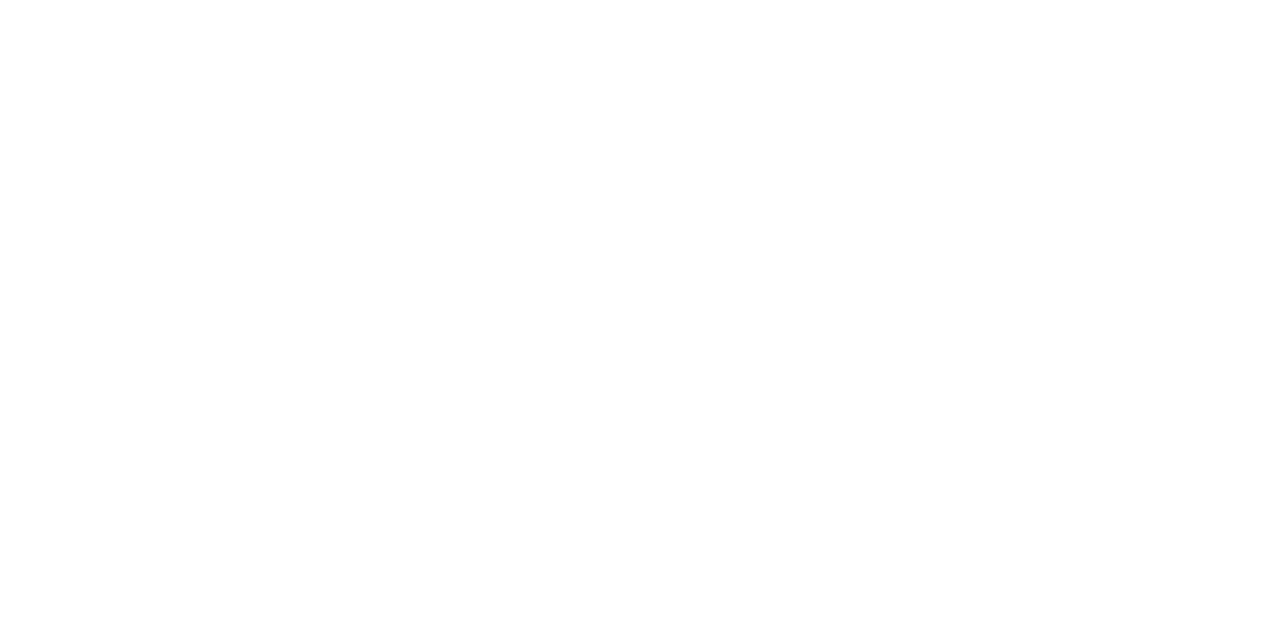
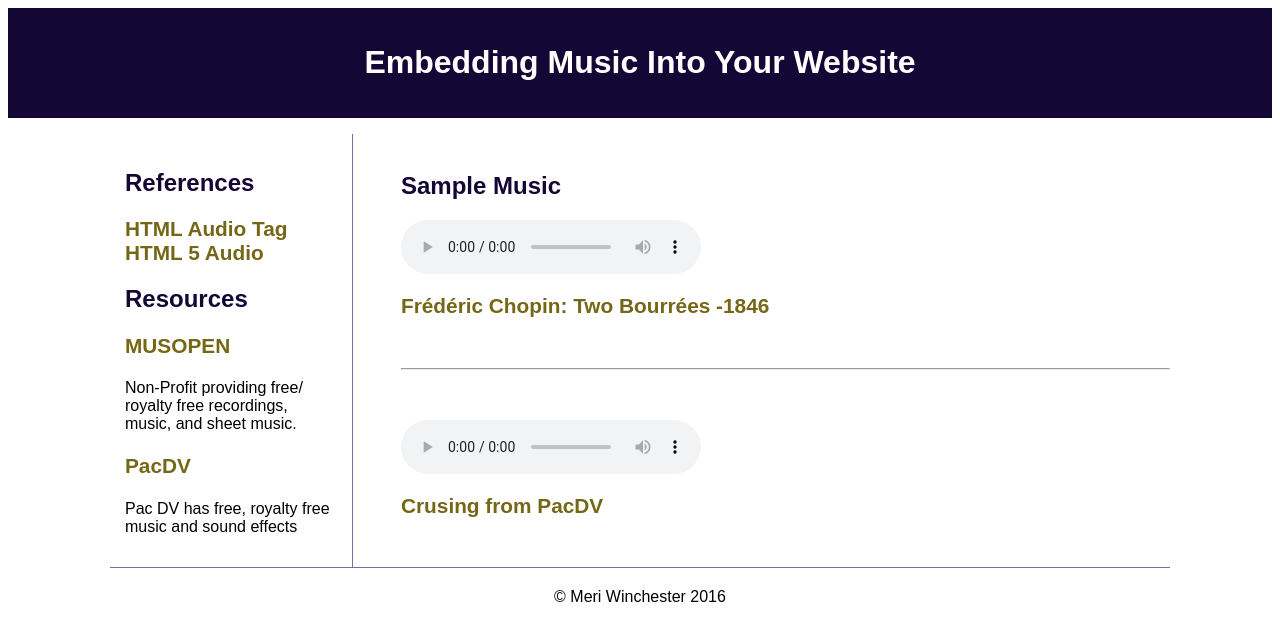
Before and after one commit to mwinchester/web105-sound, a plain HTML site: page index.html in a window 1280 px wide. Drawn offline with Linux system fonts and the light colour scheme; a web font is replaced by a local one.

Commit message:
updated index page

```diff
--- a/index.html
+++ b/index.html
@@ -1,10 +1,54 @@
 <!DOCTYPE html>
 <html lang="en">
+
 <head>
     <meta charset="UTF-8">
-    <title>Title</title>
+    <title>Embedding Music into your site</title>
+    <link href="https://fonts.googleapis.com/css?family=Muli|Patrick+Hand" rel="stylesheet">
+    <link rel="stylesheet" href="style.css">
 </head>
+
 <body>
+    <header>
+        <h1>Embedding Music Into Your Website</h1>
+    </header>
+    <div class="container">
+        <aside>
+            <h2>References</h2>
+            <a href="http://www.w3schools.com/tags/tag_audio.asp">HTML Audio Tag</a>
+            <br>
+            <a href="http://www.w3schools.com/html/html5_audio.asp">HTML 5 Audio</a>
+            <h2>Resources</h2>
+            <h4>
+    <a href="https://musopen.org/">MUSOPEN</a></h4>
+            <p>Non-Profit providing free/ royalty free recordings, music, and sheet music.</p>
+            <h4>
+                <a href="http://www.pacdv.com">PacDV</a></h4>
+            <p>Pac DV has free, royalty free music and sound effects</p>
+
+        </aside>
+        <main>
+            <p>&nbsp;</p>
+            <h2>Sample Music</h2>
+            <audio controls>
+                <source src="chopin.mp3"> Your browser does not support the audio element.
+            </audio>
+            <p>
+                <a href="https://musopen.org/music/2609/frederic-chopin/2-bourrees-b-160b/">Frédéric Chopin: Two Bourrées -1846</a></p>
+            <p>&nbsp;</p>
+            <hr width: 80%>
+            <p>&nbsp;</p>
+            <audio controls>
+                <source src="cruising.mp3">Your browser does not support the audio element</audio>
+
+            <p>
+                <a href="http://www.pacdv.com/sounds/free-music-12.html">Crusing from PacDV</a></p>
+
+        </main>
+        <footer>&copy; Meri Winchester 2016</footer>
+
+    </div>
 
 </body>
+
 </html>
```
